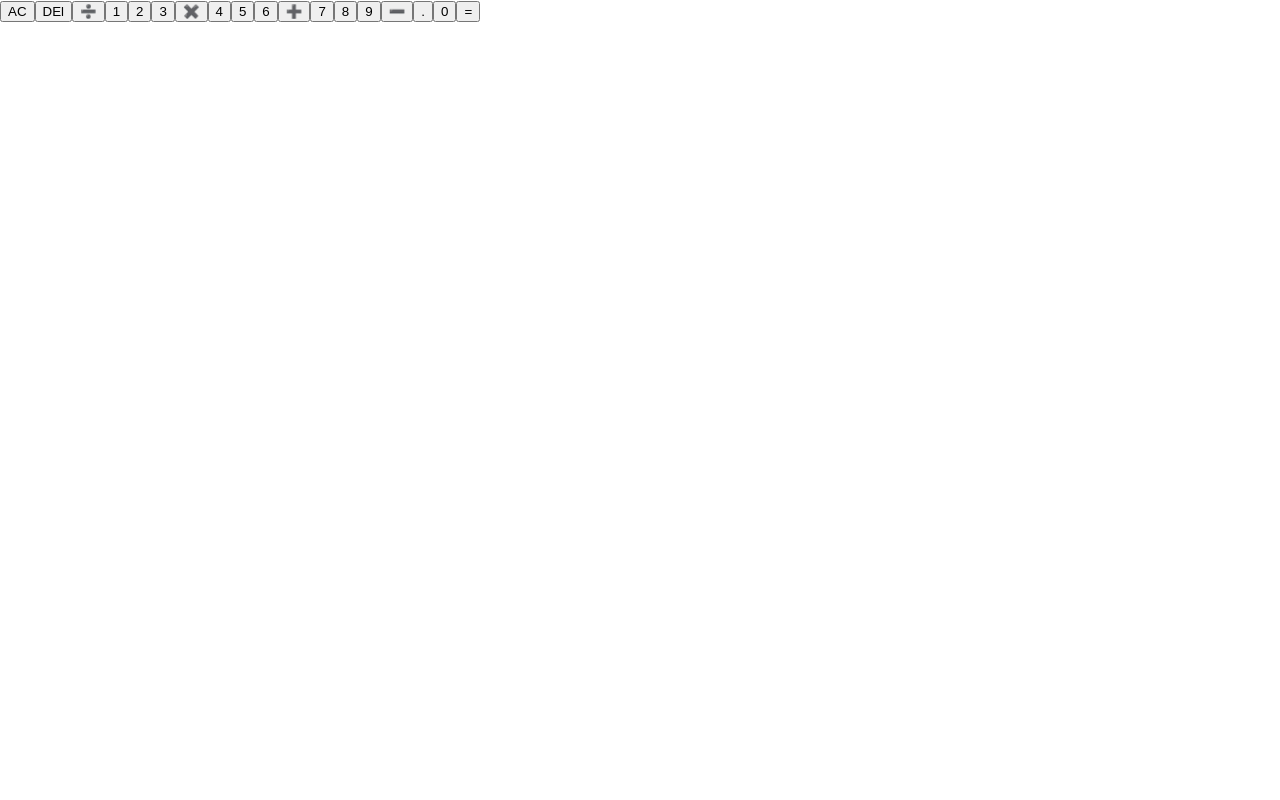
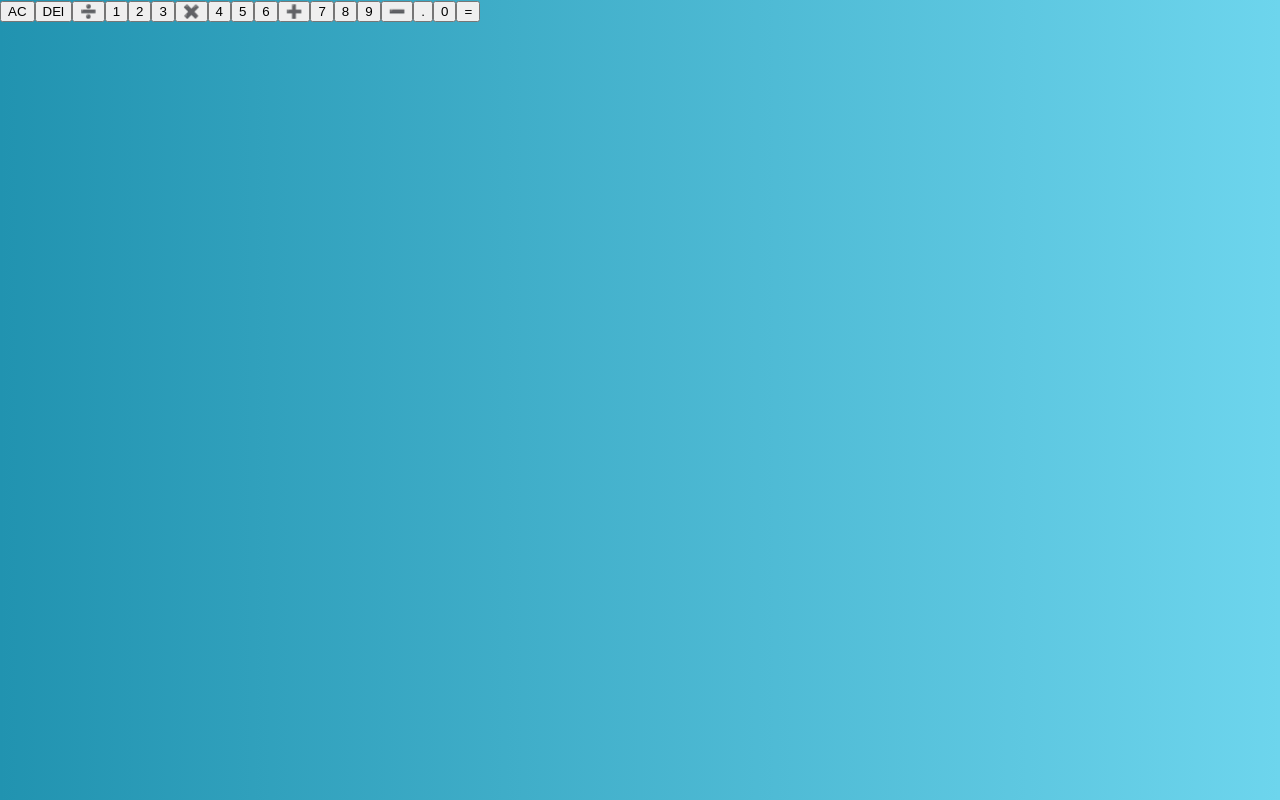
Before and after one commit to elijahgummer/calculatorReact, a React (Create React App) app in the folder calculator_react/: page / in a window 1280 px wide. Built offline with nearby package versions, Linux system fonts and the light colour scheme.

Commit message:
modified app js and styles css

```diff
--- a/calculator_react/src/App.js
+++ b/calculator_react/src/App.js
@@ -1,4 +1,4 @@
-import "./styles.css"
+import "./styles.css";
 
 function App() {
   return (
--- a/calculator_react/src/styles.css
+++ b/calculator_react/src/styles.css
@@ -4,5 +4,5 @@
 
 body {
     margin: 0;
-    background-color: linear-gradient(to right, #2193b0, #6dd5ed);
+    background: linear-gradient(to right, #2193b0, #6dd5ed);
 }
```
